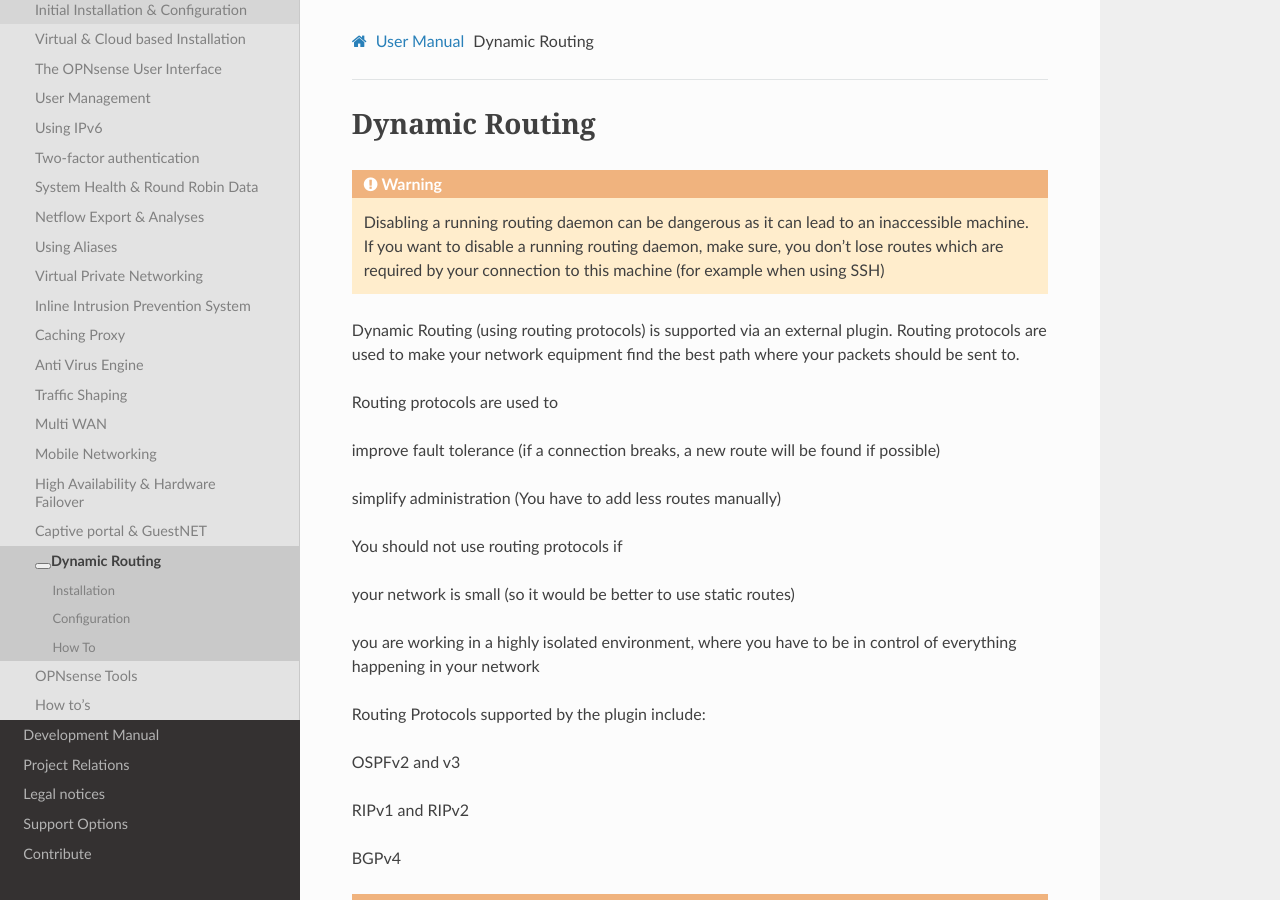
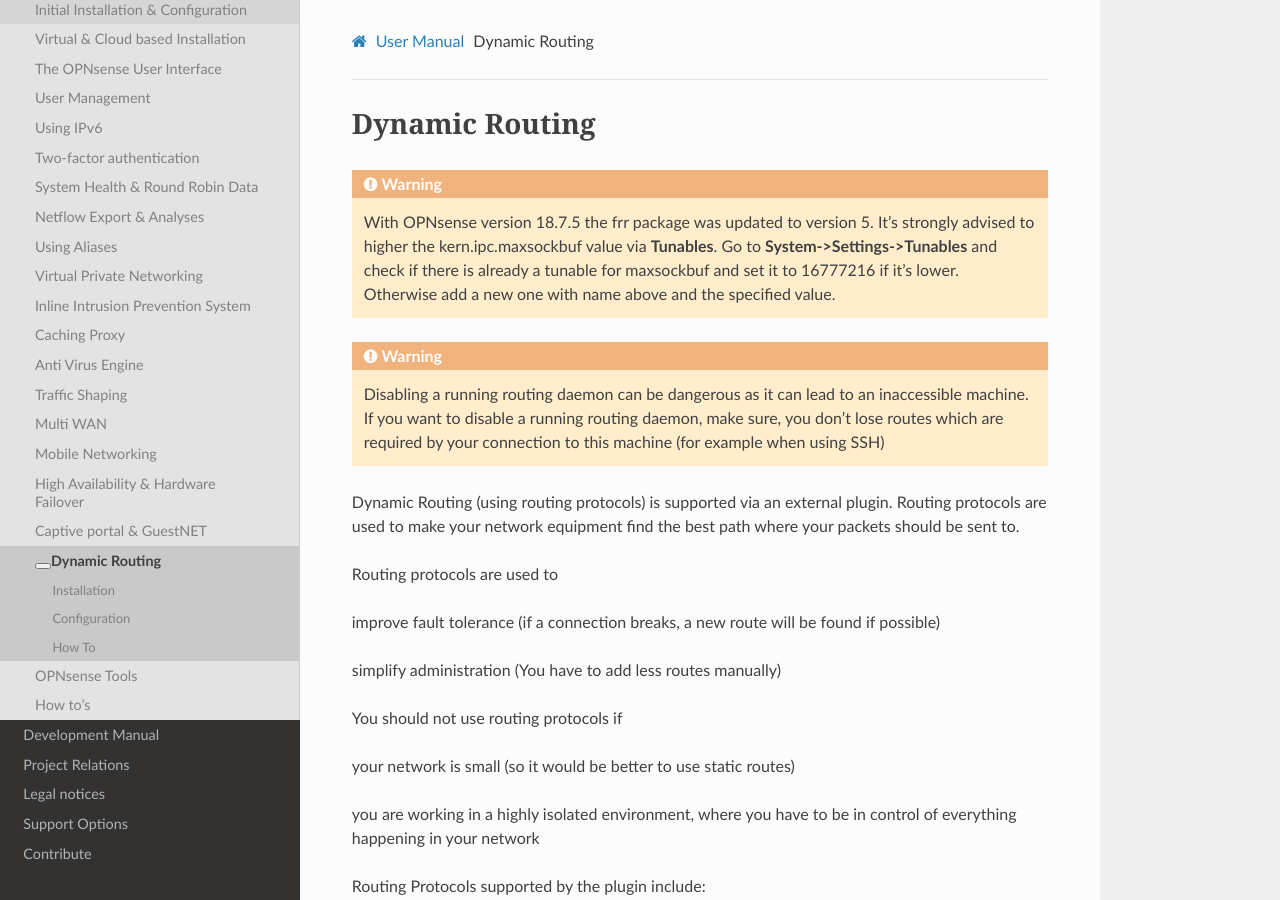
Before and after one commit to opnsense/docs, a Sphinx documentation site: the page built from source/manual/dynamic_routing.rst, in a window 1280 px wide and 900 px high. Built offline with Sphinx 7.4.7 and the Read the Docs theme 2.0.0, drawn with Linux system fonts in a browser that asks for light colours; nearby versions of some CDN libraries; some web fonts are replaced; library files that are not in the unit come from our copies.

Commit message:
Update dynamic_routing.rst

```diff
--- a/source/manual/dynamic_routing.rst
+++ b/source/manual/dynamic_routing.rst
@@ -1,6 +1,12 @@
 ===============
 Dynamic Routing
 ===============
+
+.. Warning::
+    With OPNsense version 18.7.5 the frr package was updated to version 5. It's strongly advised to higher
+    the kern.ipc.maxsockbuf value via **Tunables**. Go to **System->Settings->Tunables** and check if there
+    is already a tunable for maxsockbuf and set it to 16777216 if it's lower. Otherwise add a new one with
+    name above and the specified value.
 
 .. Warning::
     Disabling a running routing daemon can be dangerous as it can lead to an inaccessible machine.
```
